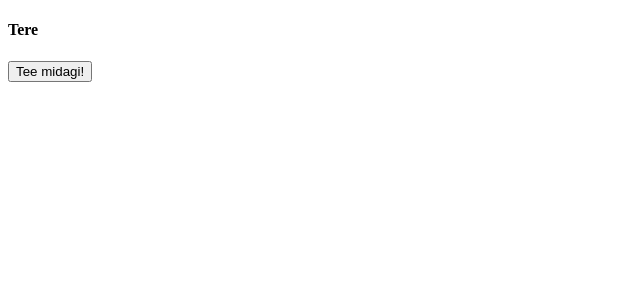
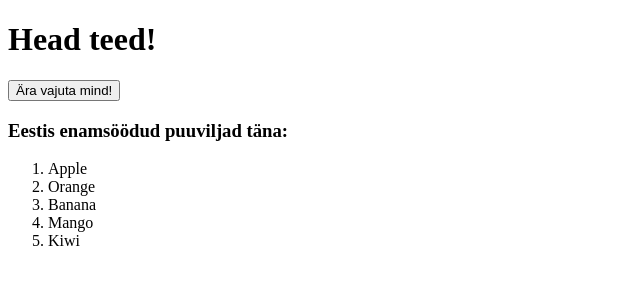
Before and after one commit to KadiAntonov/ta24-javascript-101, a plain HTML site: page index.html in a window 1280 px wide. Shown: the whole page, without its empty margins (0-640 px from the left). Drawn offline with Linux system fonts and the light colour scheme.

Commit message:
dom, event driven js

```diff
--- /dev/null
+++ b/dom.js
@@ -0,0 +1,31 @@
+/**
+ * DOM API
+ * Kuidas kasutada Javascripti HTMLi manipuleerimiseks.
+ * Saab kasutada HTML dokumente, kuhu on seotud see js fail.
+ */
+
+const h1Element = document.querySelector('h1');
+console.log(h1Element);
+h1Element.innerText = "Head teed!";
+
+const fruits = ["Apple", "Orange", "Banana", "Mango", "Kiwi"];
+
+const fruitListContainer = document.querySelector('#fruit-list'); //Leiame konteineri fruit-list id'ga
+const orderedListElement = document.createElement('ol'); //Loome ordered list elemendi
+
+for(let i = 0; i < fruits.length; i++) {
+    const listElement = document.createElement('li'); //Loome list elemendi
+    listElement.innerText = fruits[i]; //Anname elemendile arrayst väärtuse
+    orderedListElement.appendChild(listElement); //Määrame elemendi listi lapseks
+}
+
+fruitListContainer.appendChild(orderedListElement); //Lisame listi fruit-list konteinerisse
+
+
+//UUS ÜLESANNE - EVENT DRIVEN
+
+const dontTouchMeButton = document.querySelector('#dont-touch-me-button'); //Leiame dokumendist nupu
+
+dontTouchMeButton.addEventListener('click', () => {  //Lisame javascripti kuulaja, toimub kui klikitakse. Teeme funktsiooni
+    alert("Ei tohtinud ju.");
+});
--- a/index.html
+++ b/index.html
@@ -3,11 +3,14 @@
 <head>
     <meta charset="UTF-8">
     <meta name="viewport" content="width=device-width, initial-scale=1.0">
-    <title>JavaScriptBasics</title>
+    <title>DOM API</title>
 </head>
 <body>
-    <h4>Tere</h4>
-    <button>Tee midagi!</button>
-    <script src="./basics.js"></script>
+    <h1>Teretulemast, Dom!</h1>
+    <button id="dont-touch-me-button">Ära vajuta mind!</button>
+    <h3>Eestis enamsöödud puuviljad täna:</h3>
+    <div id="fruit-list"></div>
+
+    <script src="./dom.js"></script>
 </body>
 </html>
```
